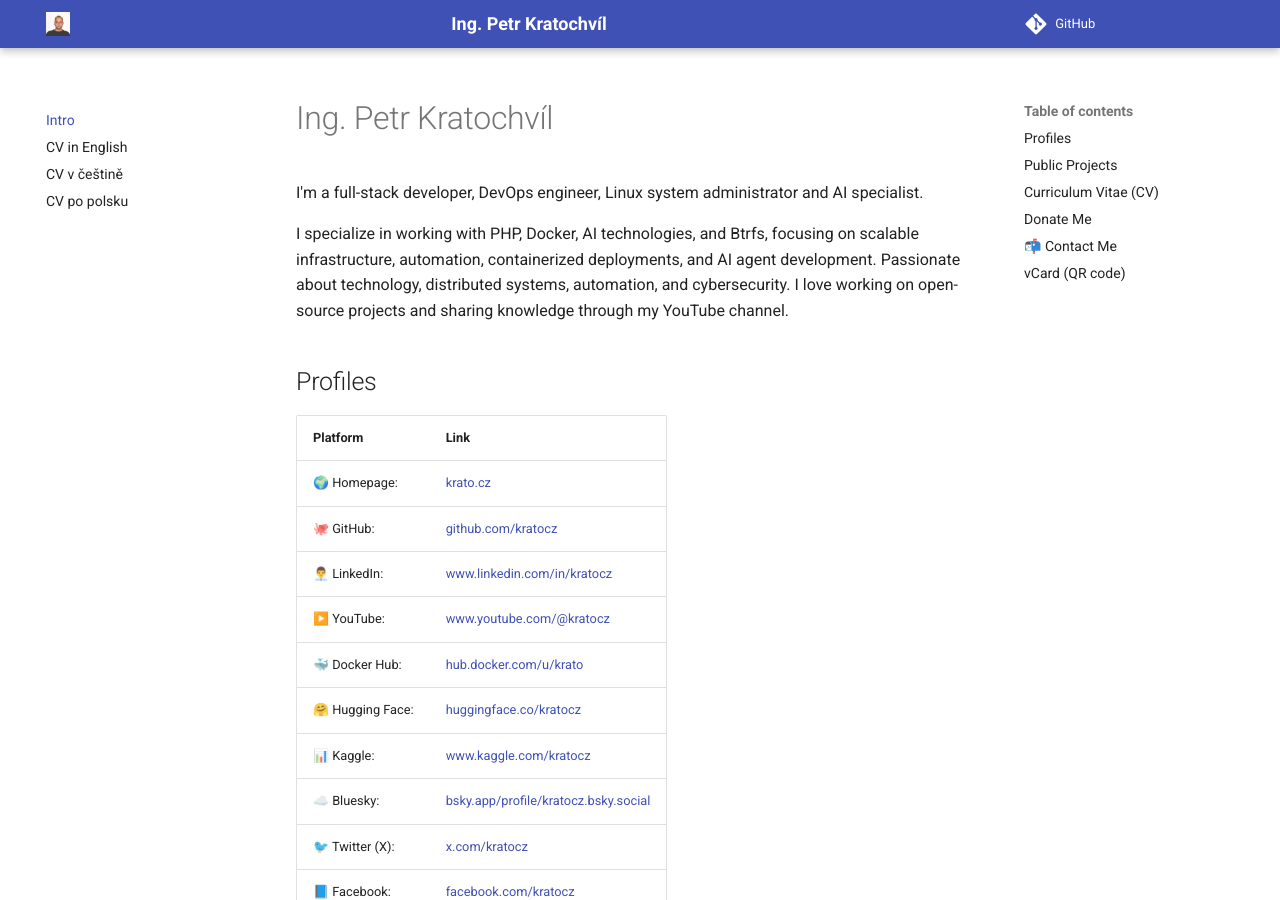
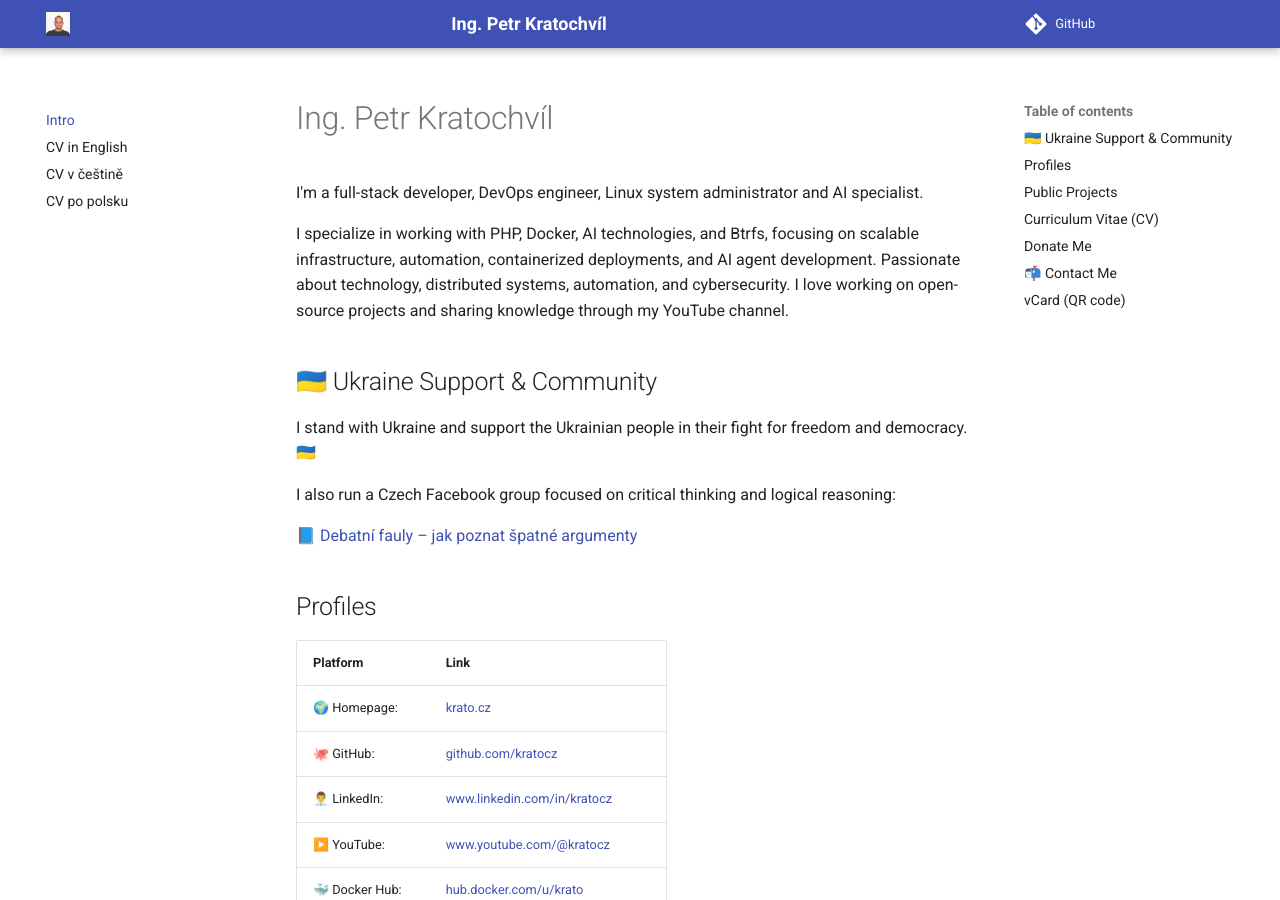
Before and after one commit to kratocz/kratocz, an MkDocs documentation site: the page built from docs/index.md, in a window 1280 px wide and 900 px high. Built offline with MkDocs 1.6.1 and Material for MkDocs 9.7.7, drawn with Linux system fonts in a browser that asks for light colours.

Commit message:
feat: add Ukraine support and Facebook group link to homepage
Add prominent Ukraine support statement and link to Czech debate group "Debatní fauly – jak poznat špatné argumenty" at the top of the homepage for better visibility.

🤖 Generated with [Claude Code](https://claude.ai/code)

Co-Authored-By: Claude <noreply@anthropic.com>

```diff
--- a/docs/index.md
+++ b/docs/index.md
@@ -3,6 +3,14 @@
 I'm a full-stack developer, DevOps engineer, Linux system administrator and AI specialist.
 
 I specialize in working with PHP, Docker, AI technologies, and Btrfs, focusing on scalable infrastructure, automation, containerized deployments, and AI agent development. Passionate about technology, distributed systems, automation, and cybersecurity. I love working on open-source projects and sharing knowledge through my YouTube channel.
+
+## 🇺🇦 Ukraine Support & Community
+
+I stand with Ukraine and support the Ukrainian people in their fight for freedom and democracy. 🇺🇦
+
+I also run a Czech Facebook group focused on critical thinking and logical reasoning:
+
+📘 [Debatní fauly – jak poznat špatné argumenty](https://www.facebook.com/groups/debatnifauly)
 
 ## Profiles
 
```
